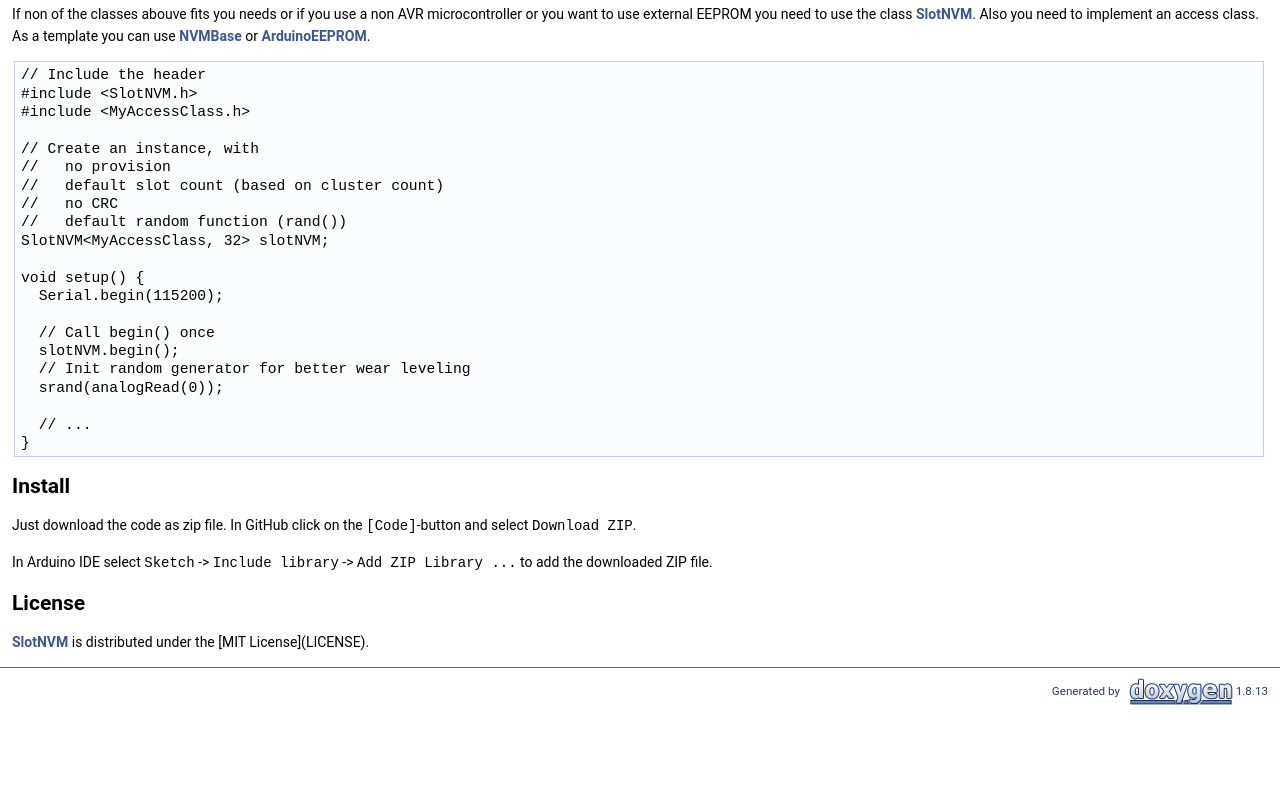
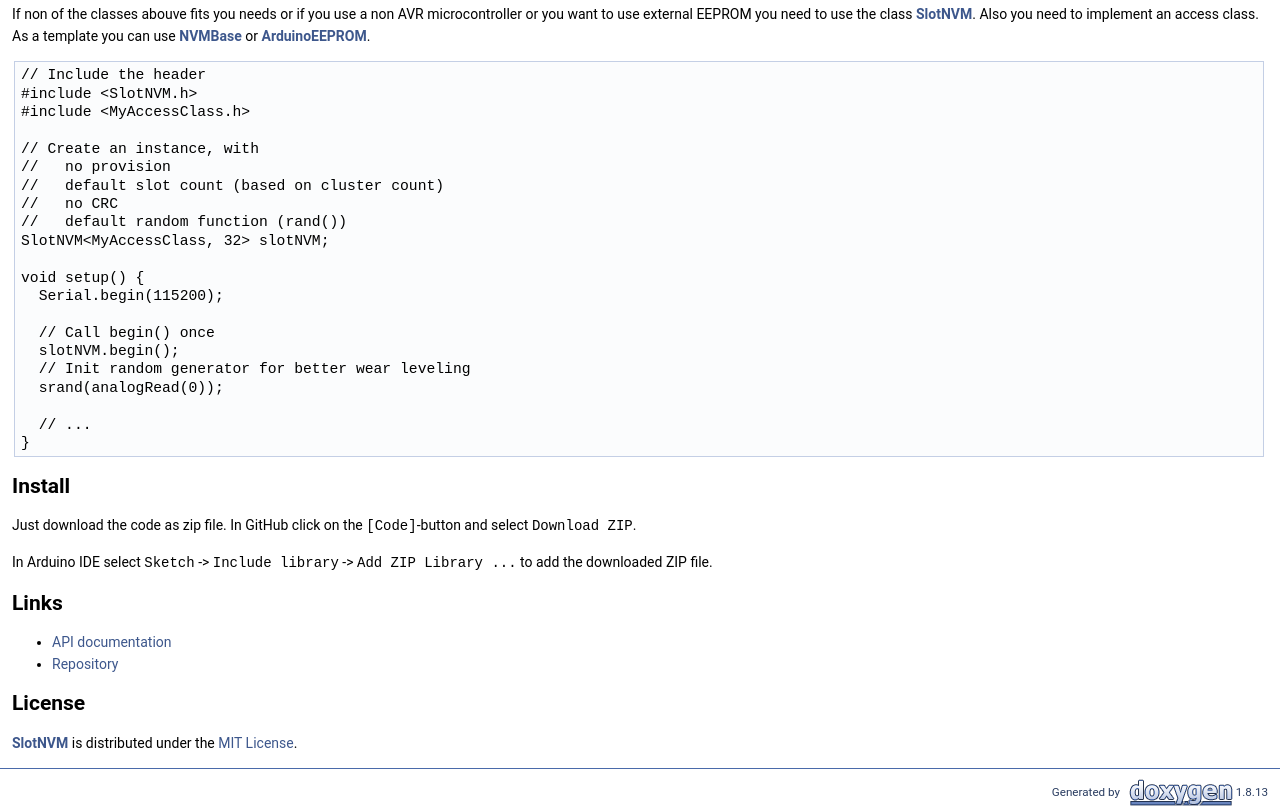
Before and after one commit to FraMuCoder/SlotNVM, a plain HTML site: page docs/index.html in a window 1280 px wide. Shown: the part 3906-4714 px from the top of the page. Before the commit the page ends 4613 px from the top, so only its background shows below. Drawn offline with Linux system fonts and the light colour scheme.

Commit message:
add link and use github page url

```diff
--- a/docs/index.html
+++ b/docs/index.html
@@ -281,8 +281,13 @@ void setup() {
 </pre><h2>Install</h2>
 <p>Just download the code as zip file. In GitHub click on the <code>[Code]</code>-button and select <code>Download ZIP</code>.</p>
 <p>In Arduino IDE select <code>Sketch</code> -&gt; <code>Include library</code> -&gt; <code>Add ZIP Library ...</code> to add the downloaded ZIP file.</p>
+<h2>Links</h2>
+<ul>
+<li><a href="https://framucoder.github.io/SlotNVM/">API documentation</a></li>
+<li><a href="https://github.com/FraMuCoder/SlotNVM">Repository</a></li>
+</ul>
 <h2>License</h2>
-<p><a class="el" href="classSlotNVM.html">SlotNVM</a> is distributed under the [MIT License](LICENSE). </p>
+<p><a class="el" href="classSlotNVM.html">SlotNVM</a> is distributed under the <a href="./LICENSE">MIT License</a>. </p>
 </div></div><!-- contents -->
 <!-- start footer part -->
 <hr class="footer"/><address class="footer"><small>
```
Also changed, not shown: 2 other files.
